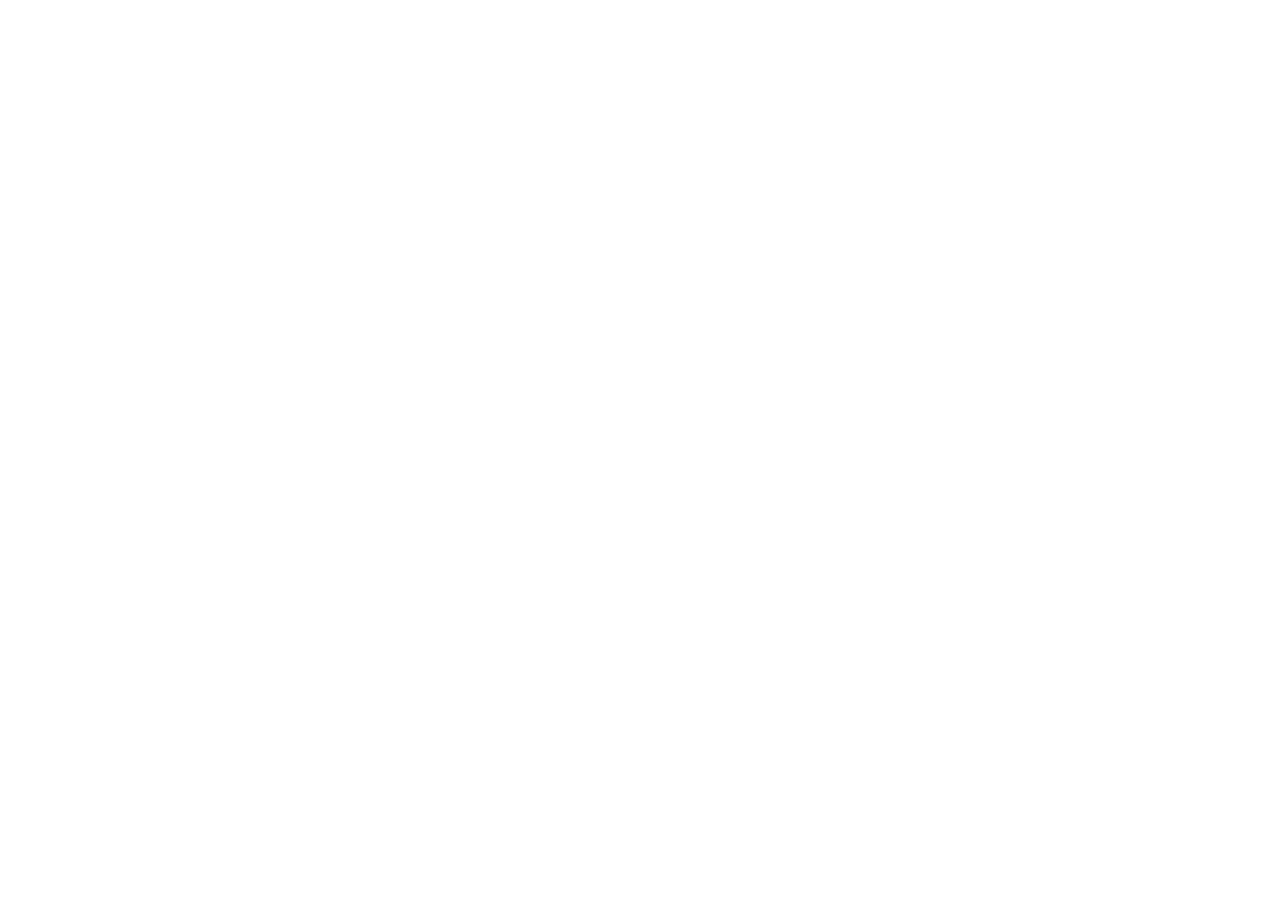
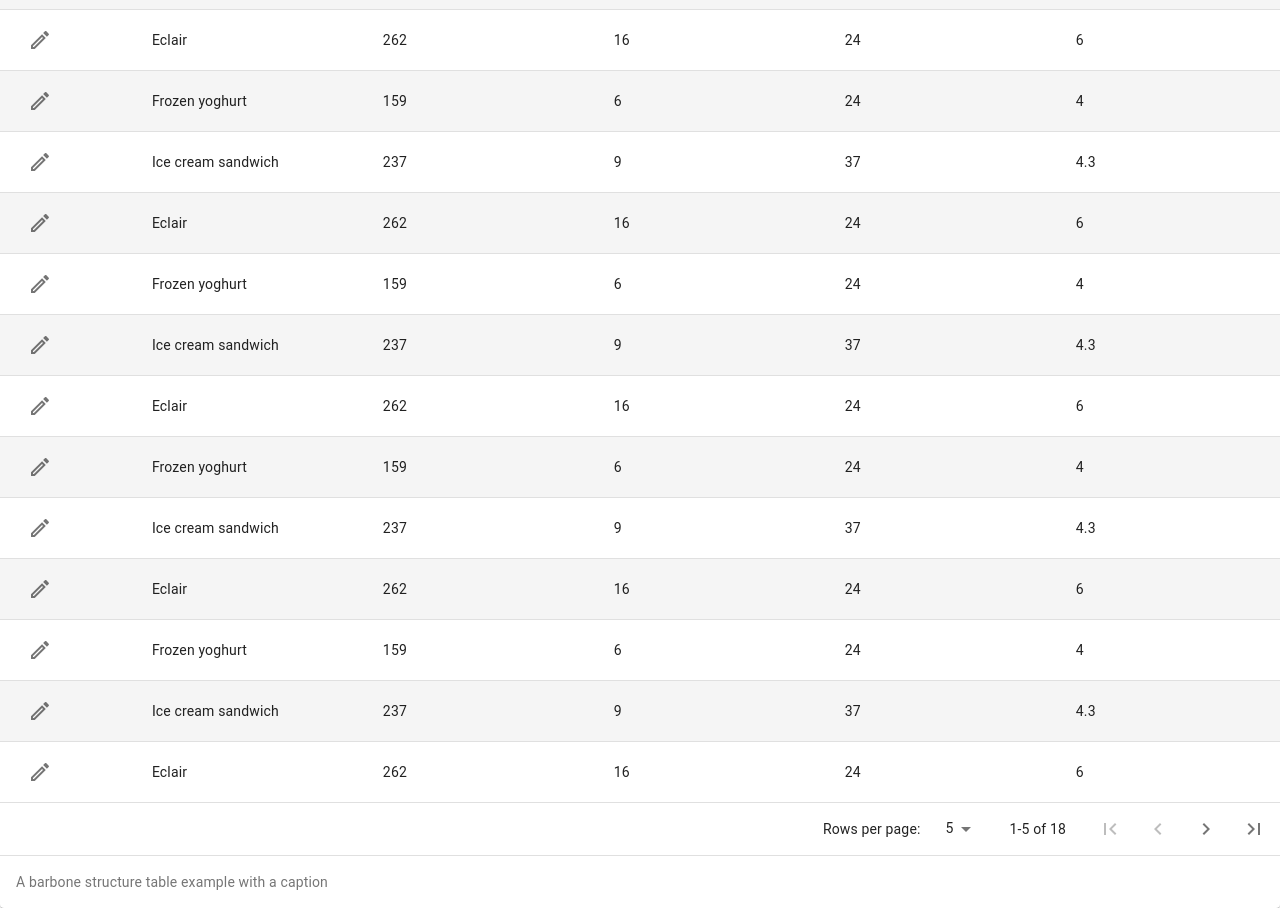
Before and after one commit to msymbolEJA/frontend-textile, a React (Create React App) app: page /orders in a window 1280 px wide. Shown: the part 420-1328 px from the top of the page. Before the commit the page ends 800 px from the top, so only its background shows below. Built offline with nearby package versions, Linux system fonts and the light colour scheme.

Commit message:
added pagination file but not completed

```diff
--- a/src/components/orders/Orders.js
+++ b/src/components/orders/Orders.js
@@ -1,17 +1,31 @@
 import React from "react";
-import { withStyles, makeStyles } from "@material-ui/core/styles";
+import PropTypes from "prop-types";
+import { withStyles, makeStyles, useTheme } from "@material-ui/core/styles";
 import Table from "@material-ui/core/Table";
 import TableBody from "@material-ui/core/TableBody";
 import TableCell from "@material-ui/core/TableCell";
 import TableHead from "@material-ui/core/TableHead";
 import TableRow from "@material-ui/core/TableRow";
+import TablePagination from "@material-ui/core/TablePagination";
+import TableFooter from "@material-ui/core/TableFooter";
 import Input from "@material-ui/core/Input";
 import Paper from "@material-ui/core/Paper";
 import IconButton from "@material-ui/core/IconButton";
 // Icons
+import LastPageIcon from "@material-ui/icons/LastPage";
+import FirstPageIcon from "@material-ui/icons/FirstPage";
+import KeyboardArrowLeft from "@material-ui/icons/KeyboardArrowLeft";
+import KeyboardArrowRight from "@material-ui/icons/KeyboardArrowRight";
 import EditIcon from "@material-ui/icons/EditOutlined";
 import DoneIcon from "@material-ui/icons/DoneAllTwoTone";
 import RevertIcon from "@material-ui/icons/NotInterestedOutlined";
+
+const useStyles1 = makeStyles((theme) => ({
+  root: {
+    flexShrink: 0,
+    marginLeft: theme.spacing(2.5),
+  },
+}));
 
 const StyledTableCell = withStyles((theme) => ({
   head: {
@@ -82,14 +96,110 @@
   );
 };
 
+function TablePaginationActions(props) {
+  const classes = useStyles1();
+  const theme = useTheme();
+  const { count, page, rowsPerPage, onChangePage } = props;
+
+  const handleFirstPageButtonClick = (event) => {
+    onChangePage(event, 0);
+  };
+
+  const handleBackButtonClick = (event) => {
+    onChangePage(event, page - 1);
+  };
+
+  const handleNextButtonClick = (event) => {
+    onChangePage(event, page + 1);
+  };
+
+  const handleLastPageButtonClick = (event) => {
+    onChangePage(event, Math.max(0, Math.ceil(count / rowsPerPage) - 1));
+  };
+
+  return (
+    <div className={classes.root}>
+      <IconButton
+        onClick={handleFirstPageButtonClick}
+        disabled={page === 0}
+        aria-label="first page"
+      >
+        {theme.direction === "rtl" ? <LastPageIcon /> : <FirstPageIcon />}
+      </IconButton>
+      <IconButton
+        onClick={handleBackButtonClick}
+        disabled={page === 0}
+        aria-label="previous page"
+      >
+        {theme.direction === "rtl" ? (
+          <KeyboardArrowRight />
+        ) : (
+          <KeyboardArrowLeft />
+        )}
+      </IconButton>
+      <IconButton
+        onClick={handleNextButtonClick}
+        disabled={page >= Math.ceil(count / rowsPerPage) - 1}
+        aria-label="next page"
+      >
+        {theme.direction === "rtl" ? (
+          <KeyboardArrowLeft />
+        ) : (
+          <KeyboardArrowRight />
+        )}
+      </IconButton>
+      <IconButton
+        onClick={handleLastPageButtonClick}
+        disabled={page >= Math.ceil(count / rowsPerPage) - 1}
+        aria-label="last page"
+      >
+        {theme.direction === "rtl" ? <FirstPageIcon /> : <LastPageIcon />}
+      </IconButton>
+    </div>
+  );
+}
+
+TablePaginationActions.propTypes = {
+  count: PropTypes.number.isRequired,
+  onChangePage: PropTypes.func.isRequired,
+  page: PropTypes.number.isRequired,
+  rowsPerPage: PropTypes.number.isRequired,
+};
+
 function Orders() {
   const [rows, setRows] = React.useState([
+    createData("Frozen yoghurt", 159, 6.0, 24, 4.0),
+    createData("Ice cream sandwich", 237, 9.0, 37, 4.3),
+    createData("Eclair", 262, 16.0, 24, 6.0),
+    createData("Frozen yoghurt", 159, 6.0, 24, 4.0),
+    createData("Ice cream sandwich", 237, 9.0, 37, 4.3),
+    createData("Eclair", 262, 16.0, 24, 6.0),
+    createData("Frozen yoghurt", 159, 6.0, 24, 4.0),
+    createData("Ice cream sandwich", 237, 9.0, 37, 4.3),
+    createData("Eclair", 262, 16.0, 24, 6.0),
+    createData("Frozen yoghurt", 159, 6.0, 24, 4.0),
+    createData("Ice cream sandwich", 237, 9.0, 37, 4.3),
+    createData("Eclair", 262, 16.0, 24, 6.0),
+    createData("Frozen yoghurt", 159, 6.0, 24, 4.0),
+    createData("Ice cream sandwich", 237, 9.0, 37, 4.3),
+    createData("Eclair", 262, 16.0, 24, 6.0),
     createData("Frozen yoghurt", 159, 6.0, 24, 4.0),
     createData("Ice cream sandwich", 237, 9.0, 37, 4.3),
     createData("Eclair", 262, 16.0, 24, 6.0),
   ]);
   const [previous, setPrevious] = React.useState({});
   const classes = useStyles();
+  const [page, setPage] = React.useState(0);
+  const [rowsPerPage, setRowsPerPage] = React.useState(5);
+
+  const handleChangePage = (event, newPage) => {
+    setPage(newPage);
+  };
+
+  const handleChangeRowsPerPage = (event) => {
+    setRowsPerPage(parseInt(event.target.value, 10));
+    setPage(0);
+  };
 
   const onToggleEditMode = (id) => {
     setRows((state) => {
@@ -185,6 +295,24 @@
             </StyledTableRow>
           ))}
         </TableBody>
+        <TableFooter>
+          <TableRow>
+            <TablePagination
+              rowsPerPageOptions={[5, 10, 25, { label: "All", value: -1 }]}
+              colSpan={6}
+              count={rows.length}
+              rowsPerPage={rowsPerPage}
+              page={page}
+              SelectProps={{
+                inputProps: { "aria-label": "rows per page" },
+                native: true,
+              }}
+              onChangePage={handleChangePage}
+              onChangeRowsPerPage={handleChangeRowsPerPage}
+              ActionsComponent={TablePaginationActions}
+            />
+          </TableRow>
+        </TableFooter>
       </Table>
     </Paper>
   );
--- a/src/components/orders/new/Table.js
+++ b/src/components/orders/new/Table.js
@@ -1,5 +1,6 @@
 import React from "react";
-import { withStyles, makeStyles } from "@material-ui/core/styles";
+import PropTypes from "prop-types";
+import { withStyles, makeStyles, useTheme } from "@material-ui/core/styles";
 import Table from "@material-ui/core/Table";
 import TableBody from "@material-ui/core/TableBody";
 import TableCell from "@material-ui/core/TableCell";
@@ -7,11 +8,24 @@
 import TableRow from "@material-ui/core/TableRow";
 import Input from "@material-ui/core/Input";
 import Paper from "@material-ui/core/Paper";
+import TablePagination from "@material-ui/core/TablePagination";
+import TableFooter from "@material-ui/core/TableFooter";
 import IconButton from "@material-ui/core/IconButton";
 // Icons
+import LastPageIcon from "@material-ui/icons/LastPage";
+import FirstPageIcon from "@material-ui/icons/FirstPage";
+import KeyboardArrowLeft from "@material-ui/icons/KeyboardArrowLeft";
+import KeyboardArrowRight from "@material-ui/icons/KeyboardArrowRight";
 import EditIcon from "@material-ui/icons/EditOutlined";
 import DoneIcon from "@material-ui/icons/DoneAllTwoTone";
 import RevertIcon from "@material-ui/icons/NotInterestedOutlined";
+
+const useStyles1 = makeStyles((theme) => ({
+  root: {
+    flexShrink: 0,
+    marginLeft: theme.spacing(2.5),
+  },
+}));
 
 const StyledTableCell = withStyles((theme) => ({
   head: {
@@ -72,11 +86,91 @@
   );
 };
 
+function TablePaginationActions(props) {
+  const classes = useStyles1();
+  const theme = useTheme();
+  const { count, page, rowsPerPage, onChangePage } = props;
+
+  const handleFirstPageButtonClick = (event) => {
+    onChangePage(event, 0);
+  };
+
+  const handleBackButtonClick = (event) => {
+    onChangePage(event, page - 1);
+  };
+
+  const handleNextButtonClick = (event) => {
+    onChangePage(event, page + 1);
+  };
+
+  const handleLastPageButtonClick = (event) => {
+    onChangePage(event, Math.max(0, Math.ceil(count / rowsPerPage) - 1));
+  };
+
+  return (
+    <div className={classes.root}>
+      <IconButton
+        onClick={handleFirstPageButtonClick}
+        disabled={page === 0}
+        aria-label="first page"
+      >
+        {theme.direction === "rtl" ? <LastPageIcon /> : <FirstPageIcon />}
+      </IconButton>
+      <IconButton
+        onClick={handleBackButtonClick}
+        disabled={page === 0}
+        aria-label="previous page"
+      >
+        {theme.direction === "rtl" ? (
+          <KeyboardArrowRight />
+        ) : (
+          <KeyboardArrowLeft />
+        )}
+      </IconButton>
+      <IconButton
+        onClick={handleNextButtonClick}
+        disabled={page >= Math.ceil(count / rowsPerPage) - 1}
+        aria-label="next page"
+      >
+        {theme.direction === "rtl" ? (
+          <KeyboardArrowLeft />
+        ) : (
+          <KeyboardArrowRight />
+        )}
+      </IconButton>
+      <IconButton
+        onClick={handleLastPageButtonClick}
+        disabled={page >= Math.ceil(count / rowsPerPage) - 1}
+        aria-label="last page"
+      >
+        {theme.direction === "rtl" ? <FirstPageIcon /> : <LastPageIcon />}
+      </IconButton>
+    </div>
+  );
+}
+
+TablePaginationActions.propTypes = {
+  count: PropTypes.number.isRequired,
+  onChangePage: PropTypes.func.isRequired,
+  page: PropTypes.number.isRequired,
+  rowsPerPage: PropTypes.number.isRequired,
+};
+
 function Orders({ list }) {
-  // get list with props and map => createData(item)
   const [rows, setRows] = React.useState(list);
   const [previous, setPrevious] = React.useState({});
   const classes = useStyles();
+  const [page, setPage] = React.useState(0);
+  const [rowsPerPage, setRowsPerPage] = React.useState(5);
+
+  const handleChangePage = (event, newPage) => {
+    setPage(newPage);
+  };
+
+  const handleChangeRowsPerPage = (event) => {
+    setRowsPerPage(parseInt(event.target.value, 10));
+    setPage(0);
+  };
 
   const onToggleEditMode = (id) => {
     setRows((state) => {
@@ -177,6 +271,24 @@
             </StyledTableRow>
           ))}
         </TableBody>
+        <TableFooter>
+          <TableRow>
+            <TablePagination
+              rowsPerPageOptions={[5, 10, 25, { label: "All", value: -1 }]}
+              colSpan={6}
+              count={rows.length}
+              rowsPerPage={rowsPerPage}
+              page={page}
+              SelectProps={{
+                inputProps: { "aria-label": "rows per page" },
+                native: true,
+              }}
+              onChangePage={handleChangePage}
+              onChangeRowsPerPage={handleChangeRowsPerPage}
+              ActionsComponent={TablePaginationActions}
+            />
+          </TableRow>
+        </TableFooter>
       </Table>
     </Paper>
   );
```
